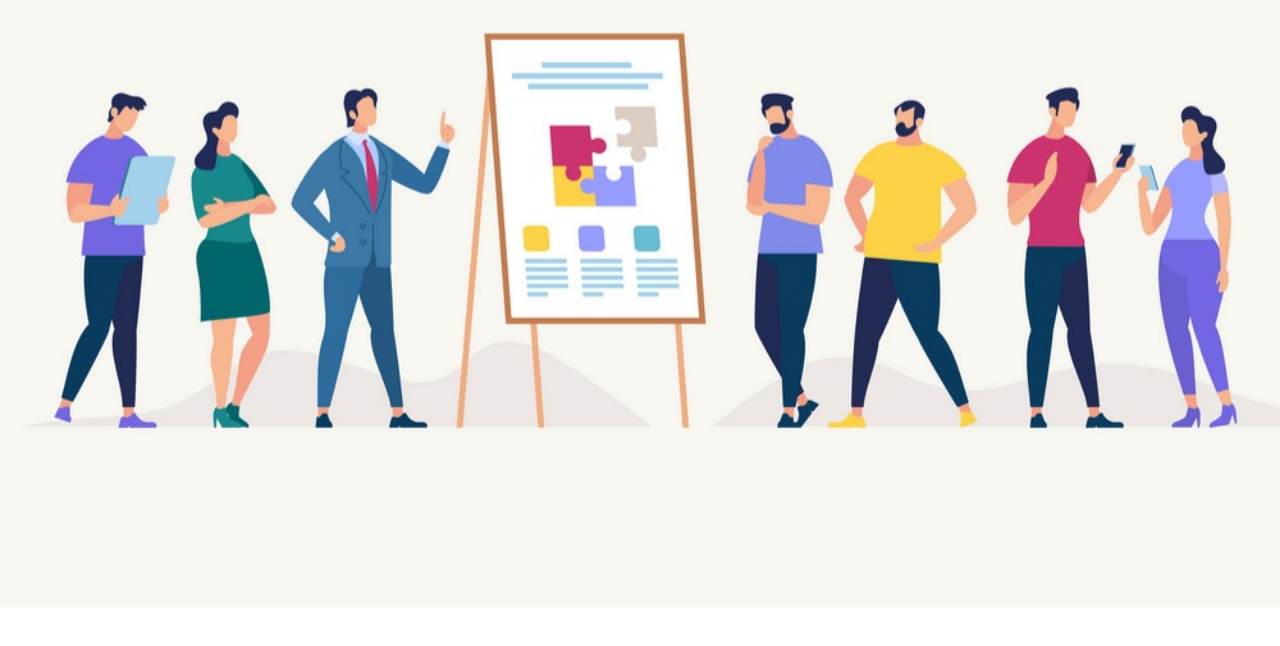
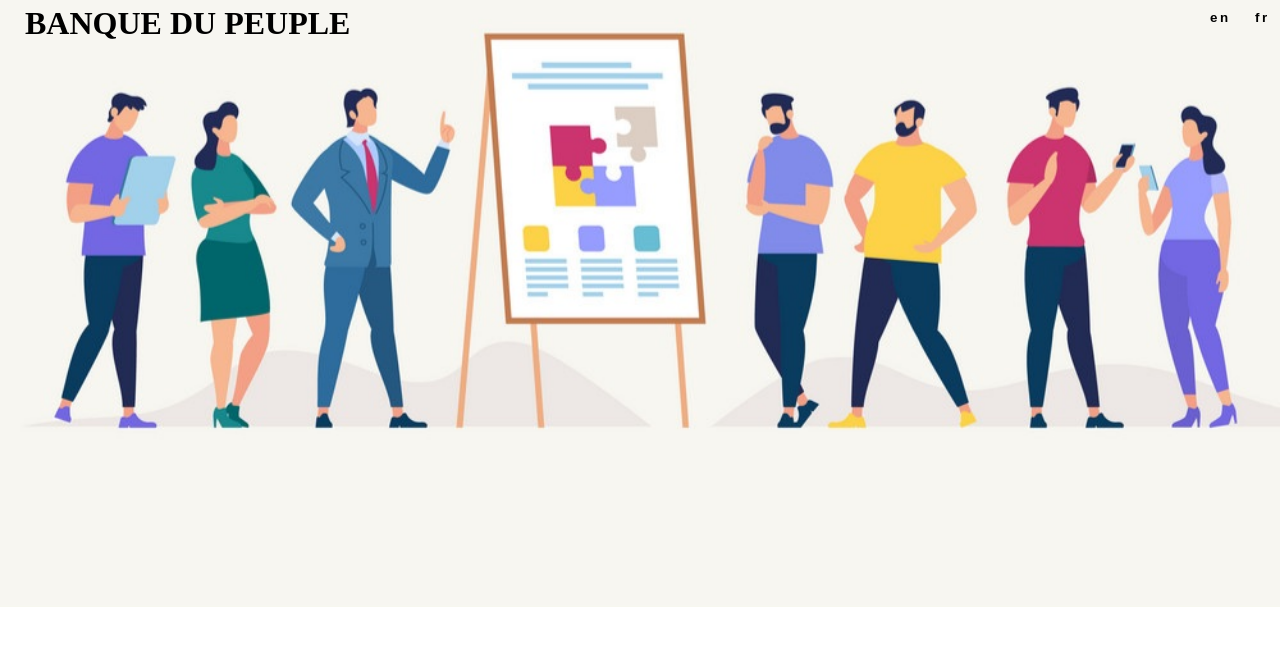
Before and after one commit to EdgarEmmanuel/Website_Simplon_Front-End, a PHP site: page / in a window 1280 px wide. Shown: the top 646 px of the page. Run offline with PHP 8.4, Linux system fonts and the light colour scheme.

Commit message:
TD2 : modification du header

```diff
--- a/TD2-JS-HTML-CSS-Simplon/style.css
+++ b/TD2-JS-HTML-CSS-Simplon/style.css
@@ -15,14 +15,10 @@ header{
     background: transparent;
 }
 
-header .brand i{
+header .brand h1{
+    margin-top: 5px;
     color:black;
-}
-
-header .brand h1{
-    margin-top: -45px;
-    color:black;
-    margin-left: 65px;
+    margin-left: 25px;
 }
 
 header .right{
```
